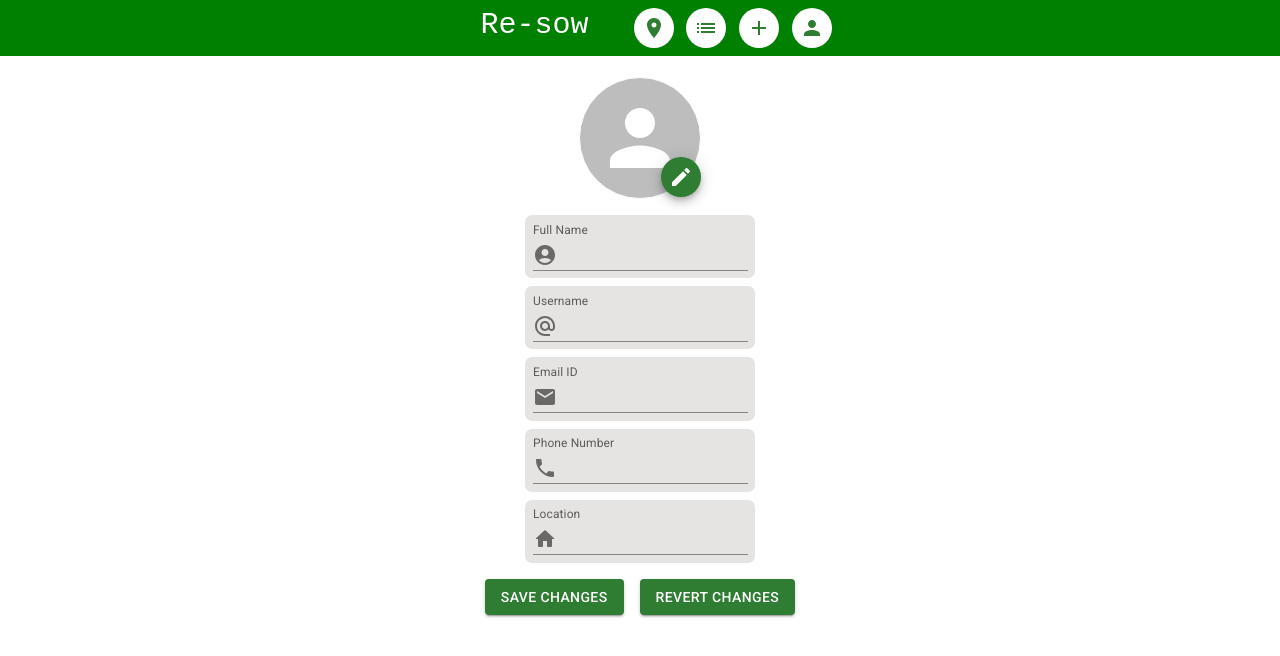
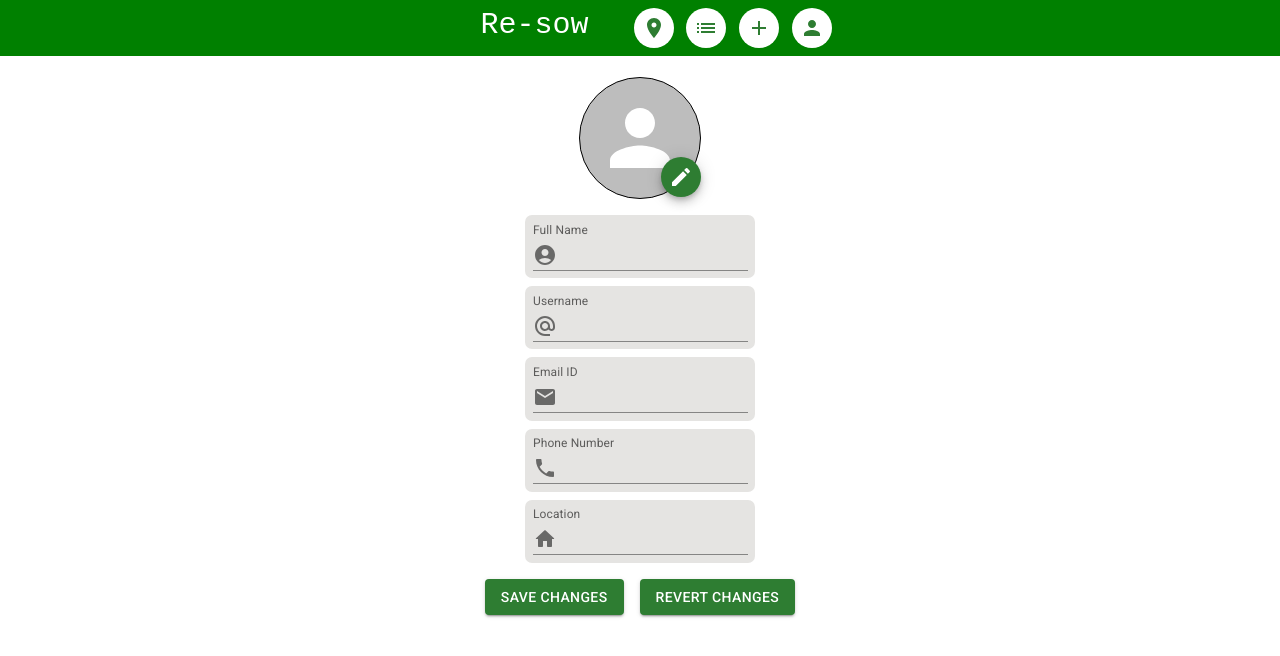
Before and after one commit to sachiniyer/resow, a React (Create React App) app in the folder front-end/: page /UserProfile/EditProfile in a window 1280 px wide. Shown: the top 656 px of the page. Built offline with nearby package versions, Linux system fonts and the light colour scheme; no server answers.

Commit message:
add black border to the edit profile page

```diff
--- a/front-end/src/pages/EditProfile.js
+++ b/front-end/src/pages/EditProfile.js
@@ -57,7 +57,7 @@ function EditProfile(props) {
           <Avatar
             src={userDetails.avatar}
             alt="Profile Picture"
-            sx={{ border: 1, width: 120, height: 120 }}
+            sx={{ border: "solid 0.5px", borderColor:"black", width: 120, height: 120 }}
           />
           <Fab component="label" sx={{ display: "absolute", mt: "80px", ml: "-40px", zIndex: 'tooltip' }} size="small" color="success" >
             <input hidden accept="image/*" type="file" />
```
